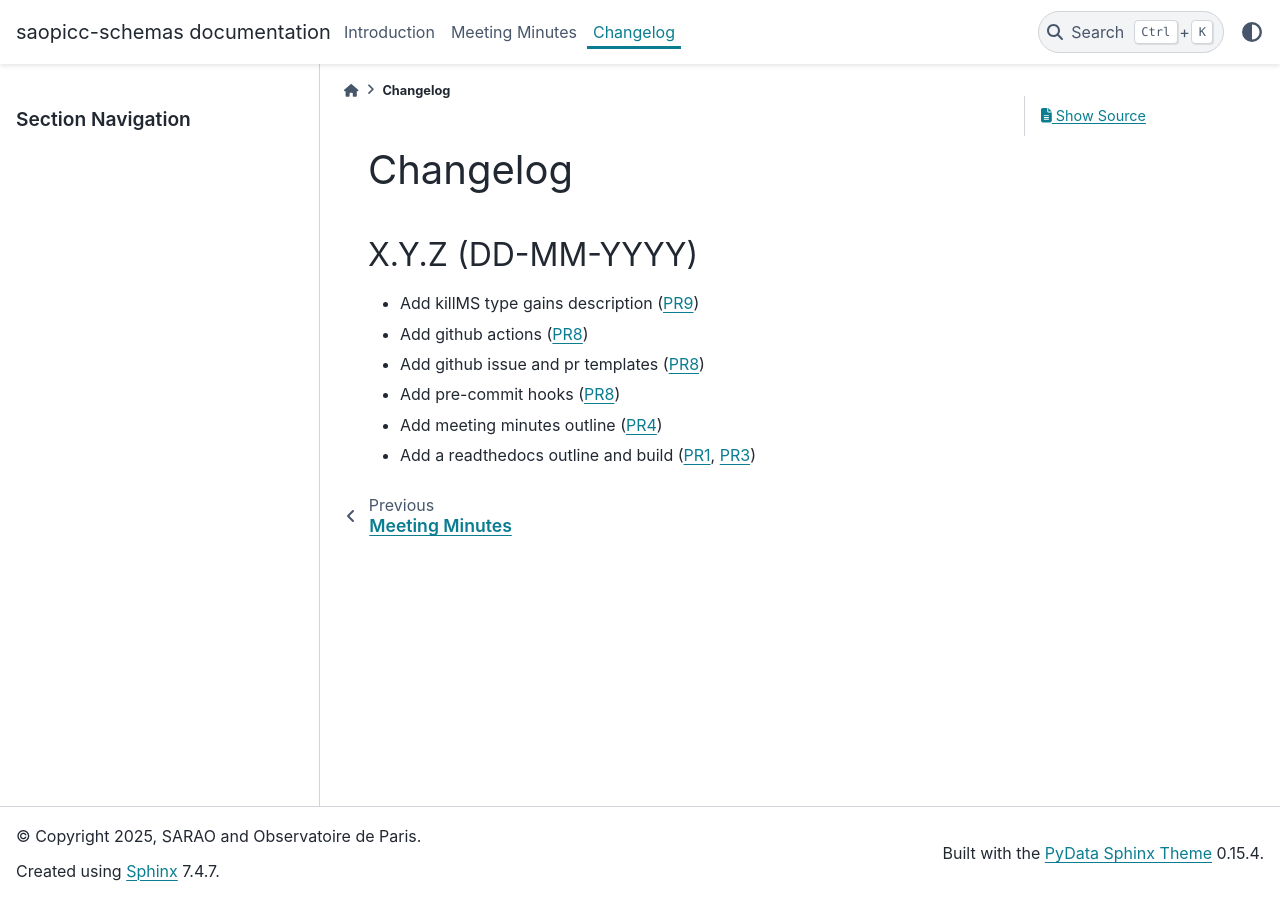
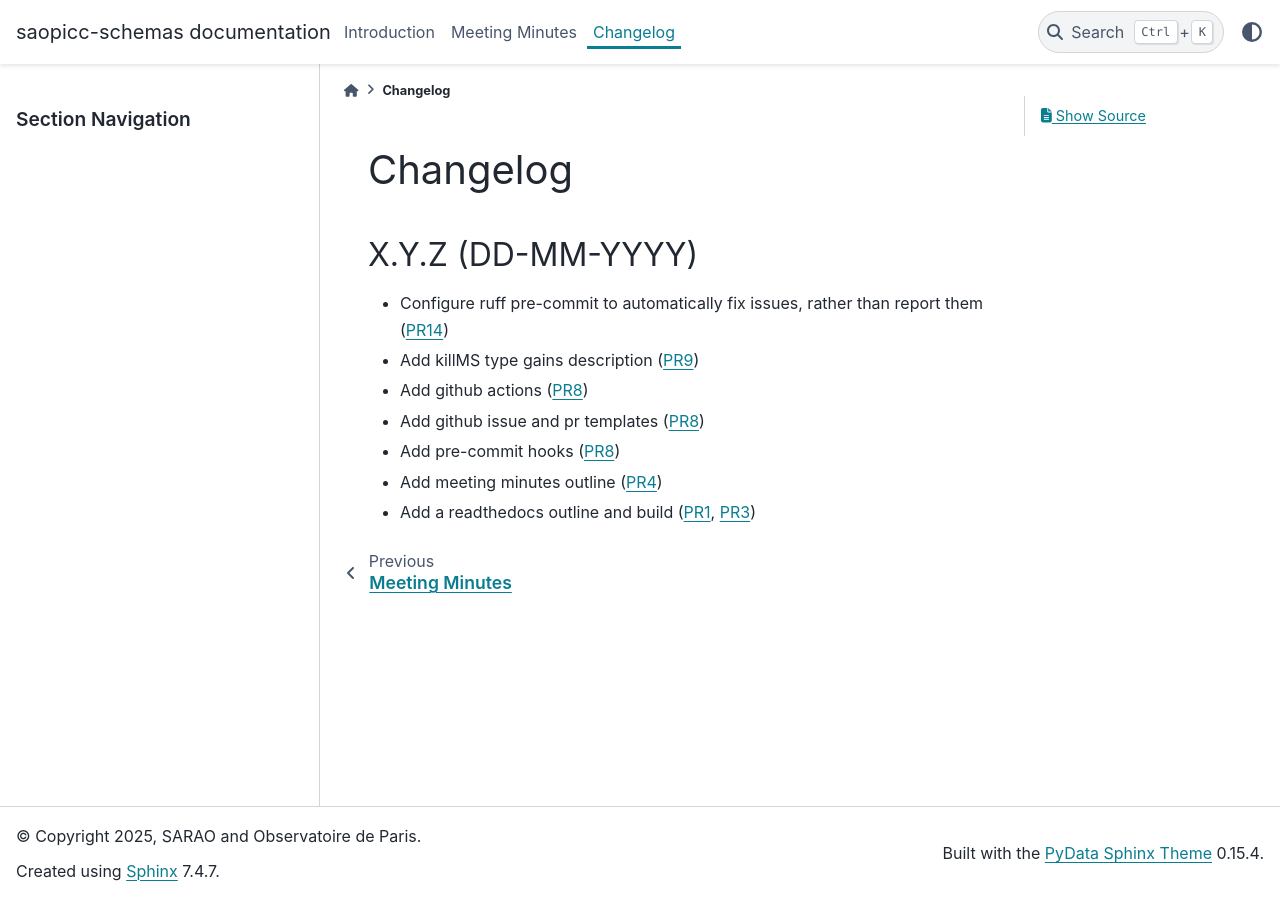
Before and after one commit to saopicc/saopicc-schemas, a Sphinx documentation site: the page built from docs/source/changelog.rst, in a window 1280 px wide. Built offline with Sphinx 7.4.7 and the PyData theme 0.15.4, drawn with Linux system fonts in a browser that asks for light colours.

Commit message:
Configure ruff pre-commit to automatically fix issues, rather than report them (#14)

```diff
--- a/docs/source/changelog.rst
+++ b/docs/source/changelog.rst
@@ -6,6 +6,7 @@ Changelog
 
 X.Y.Z (DD-MM-YYYY)
 ------------------
+* Configure ruff pre-commit to automatically fix issues, rather than report them (:pr:`14`)
 * Add killMS type gains description (:pr:`9`)
 * Add github actions (:pr:`8`)
 * Add github issue and pr templates (:pr:`8`)
```
Also changed, not shown: .pre-commit-config.yaml.
